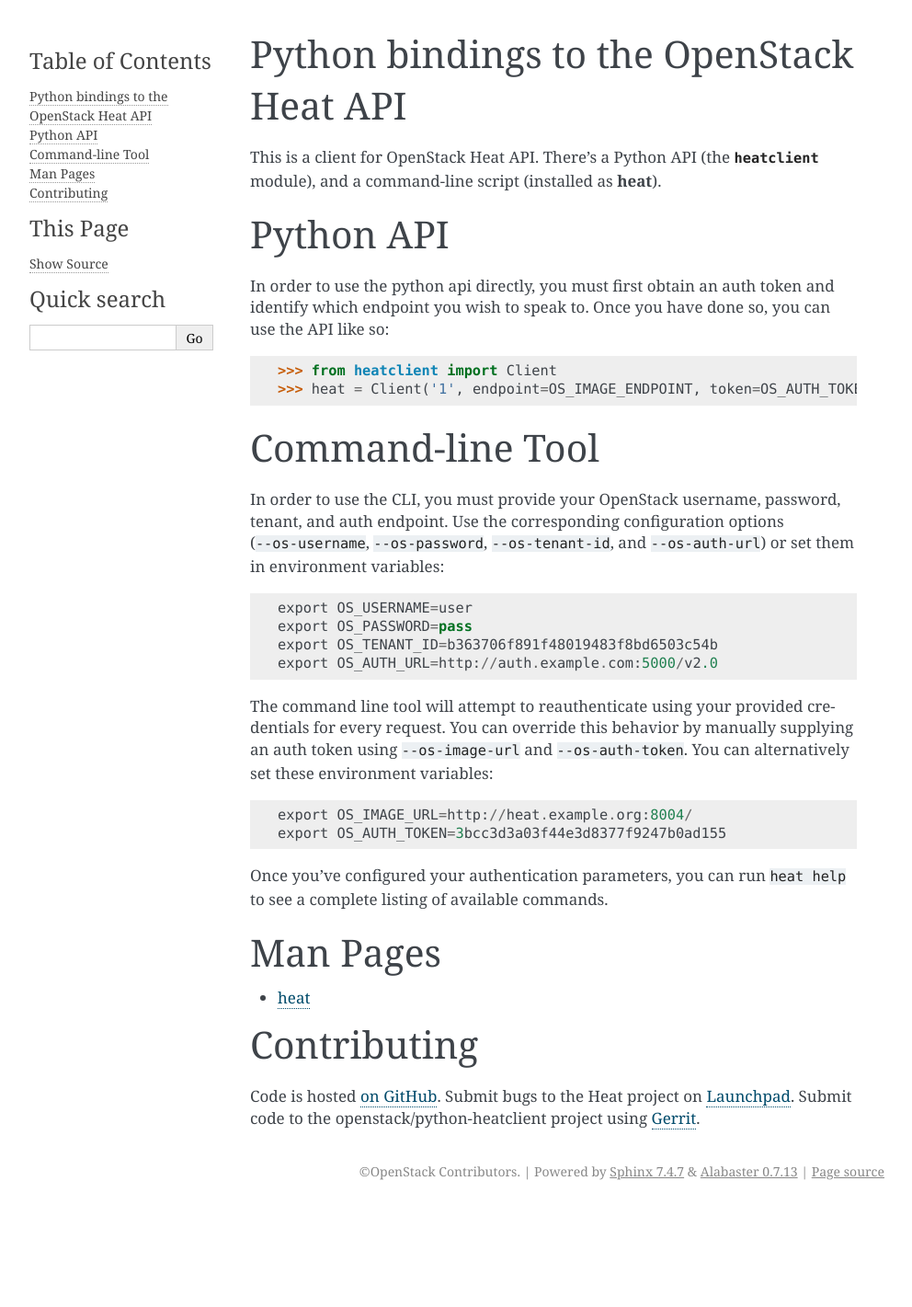
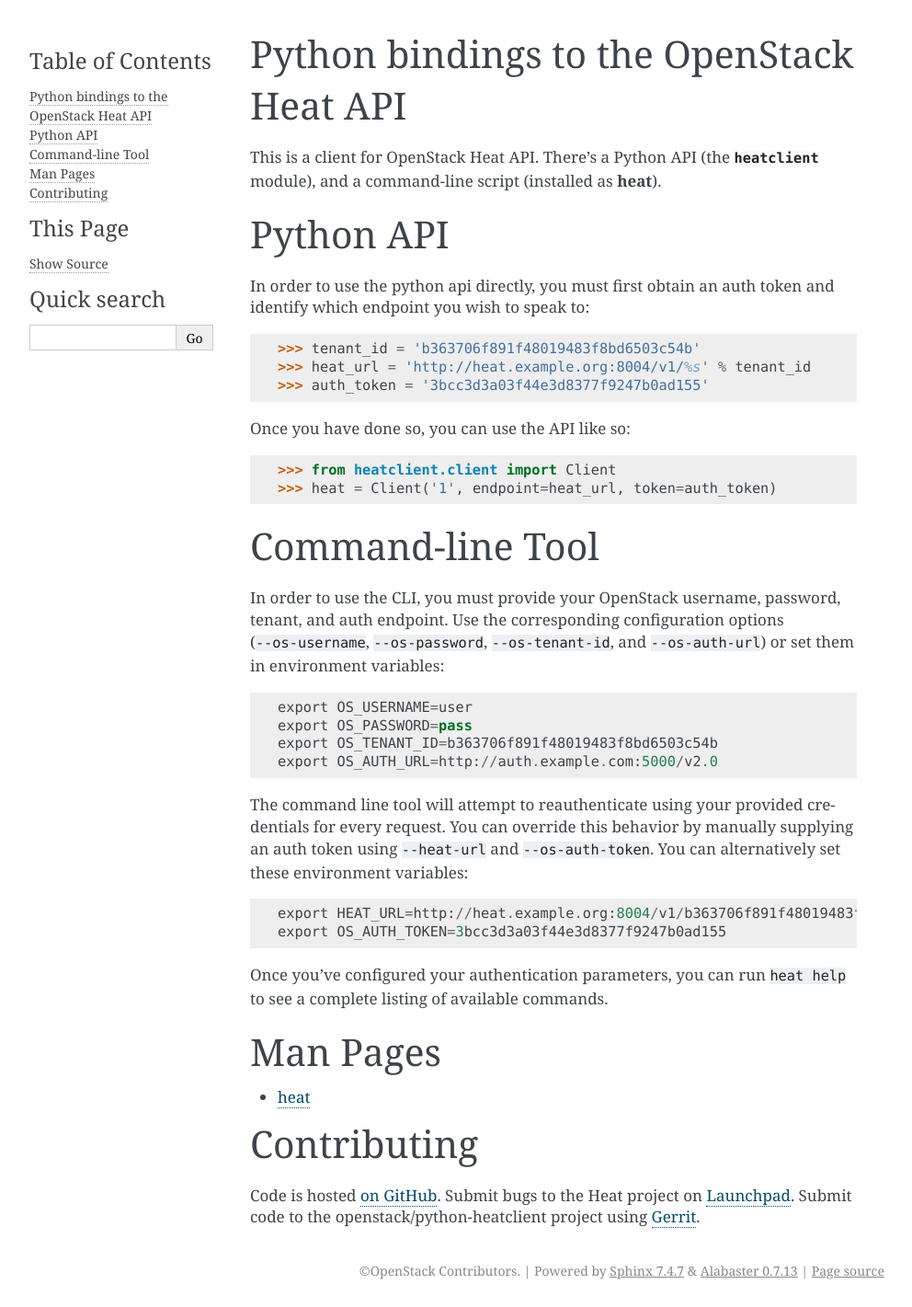
Before and after one commit to openstack/python-heatclient, a Sphinx documentation site: the page built from doc/source/index.rst, in a window 1280 px wide. Shown: the whole page at 92% size, without its empty margins (148-1140 px from the left). Built offline with Sphinx 7.4.7, drawn with Linux system fonts in a browser that asks for light colours; before the commit the page ends 1313 px from its top, so only the background shows below that.

Commit message:
Fixed typo error OS_IMAGE_URL
OS_IMAGE_URL is not coorect, replaced it with HEAT_URL and did
according changes.

Change-Id: I0c06dfe6c013a358a46eab2ce4e9b7a44d98672d

```diff
--- a/doc/source/index.rst
+++ b/doc/source/index.rst
@@ -7,13 +7,21 @@
 
 Python API
 ==========
-In order to use the python api directly, you must first obtain an auth token and identify which endpoint you wish to speak to. Once you have done so, you can use the API like so::
 
-    >>> from heatclient import Client
-    >>> heat = Client('1', endpoint=OS_IMAGE_ENDPOINT, token=OS_AUTH_TOKEN)
+In order to use the python api directly, you must first obtain an auth token and identify which endpoint you wish to speak to::
+
+  >>> tenant_id = 'b363706f891f48019483f8bd6503c54b'
+  >>> heat_url = 'http://heat.example.org:8004/v1/%s' % tenant_id
+  >>> auth_token = '3bcc3d3a03f44e3d8377f9247b0ad155'
+
+Once you have done so, you can use the API like so::
+
+  >>> from heatclient.client import Client
+  >>> heat = Client('1', endpoint=heat_url, token=auth_token)
 
 Command-line Tool
 =================
+
 In order to use the CLI, you must provide your OpenStack username, password, tenant, and auth endpoint. Use the corresponding configuration options (``--os-username``, ``--os-password``, ``--os-tenant-id``, and ``--os-auth-url``) or set them in environment variables::
 
     export OS_USERNAME=user
@@ -21,9 +29,9 @@
     export OS_TENANT_ID=b363706f891f48019483f8bd6503c54b
     export OS_AUTH_URL=http://auth.example.com:5000/v2.0
 
-The command line tool will attempt to reauthenticate using your provided credentials for every request. You can override this behavior by manually supplying an auth token using ``--os-image-url`` and ``--os-auth-token``. You can alternatively set these environment variables::
+The command line tool will attempt to reauthenticate using your provided credentials for every request. You can override this behavior by manually supplying an auth token using ``--heat-url`` and ``--os-auth-token``. You can alternatively set these environment variables::
 
-    export OS_IMAGE_URL=http://heat.example.org:8004/
+    export HEAT_URL=http://heat.example.org:8004/v1/b363706f891f48019483f8bd6503c54b
     export OS_AUTH_TOKEN=3bcc3d3a03f44e3d8377f9247b0ad155
 
 Once you've configured your authentication parameters, you can run ``heat help`` to see a complete listing of available commands.
```
